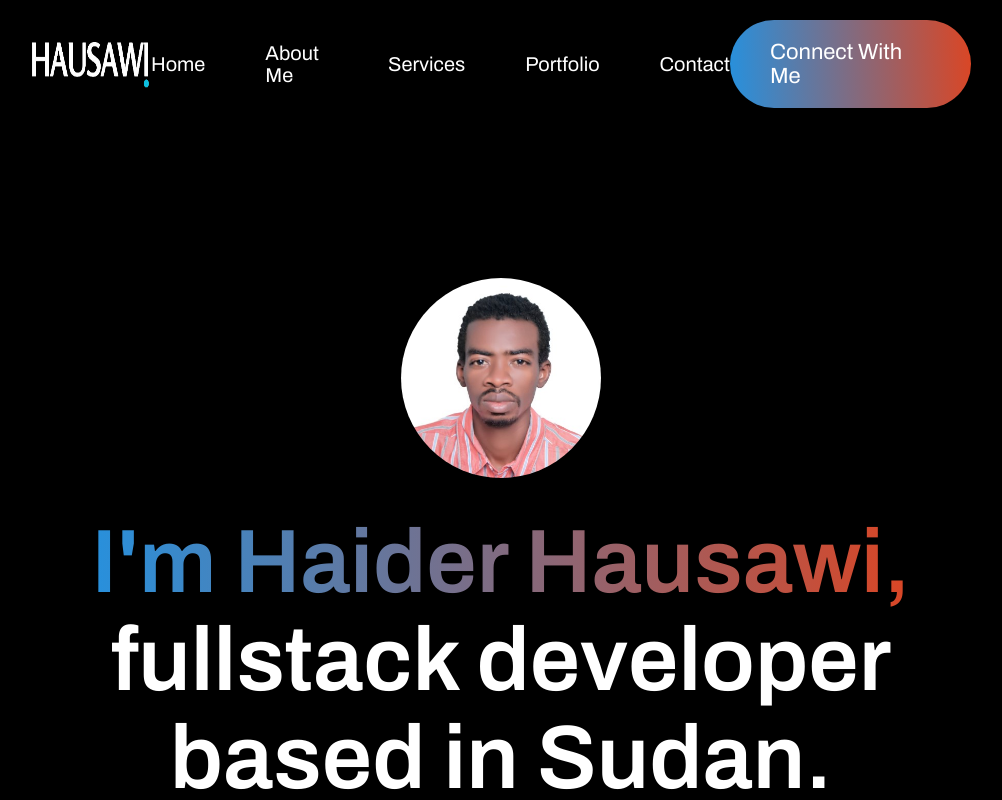
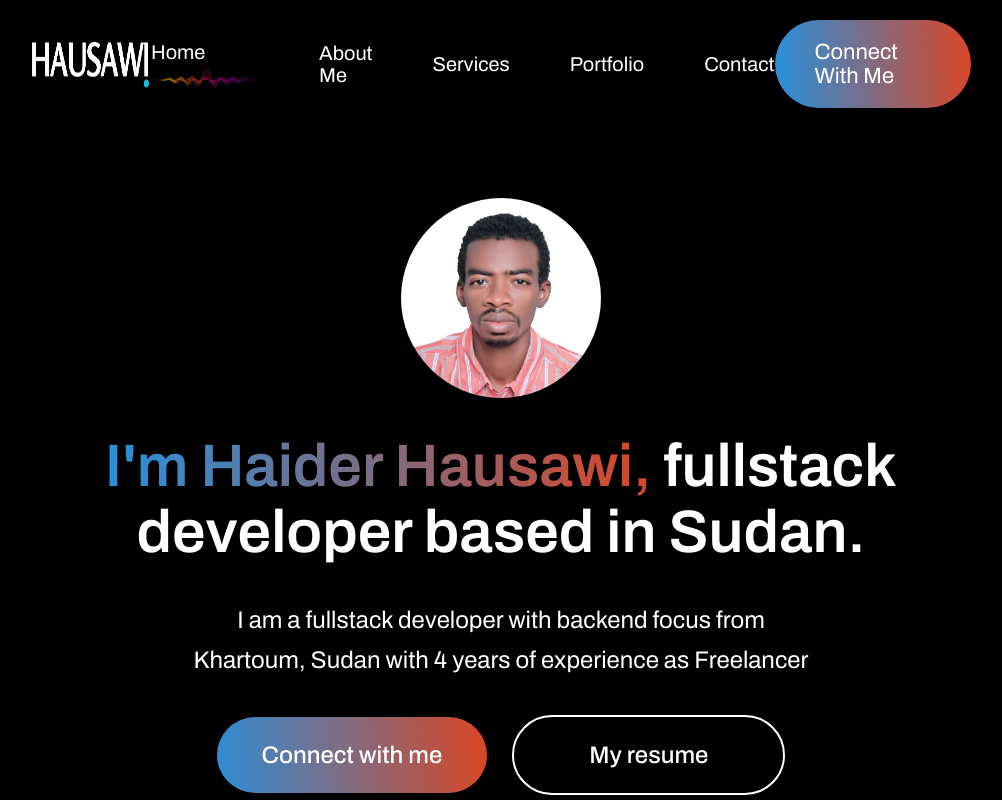
Before and after one commit to hausawi/portfolio, a React (Vite) app in the folder portfolio/: page / in a window 1280 px wide. Shown: the top 800 px of the page, without its empty margins (139-1141 px from the left). Built offline with nearby package versions, Linux system fonts and the light colour scheme.

Commit message:
setup scroll functionality

```diff
--- a/portfolio/package.json
+++ b/portfolio/package.json
@@ -12,7 +12,8 @@
   "dependencies": {
     "react": "^19.1.0",
     "react-anchor-link-smooth-scroll": "^1.0.12",
-    "react-dom": "^19.1.0"
+    "react-dom": "^19.1.0",
+    "react-router-dom": "^7.6.3"
   },
   "devDependencies": {
     "@eslint/js": "^9.29.0",
--- a/portfolio/src/assets/services-data.js
+++ b/portfolio/src/assets/services-data.js
@@ -39,33 +39,38 @@
 		w_no: 1,
 		w_name: 'Web design',
 		w_img: Blog,
+		w_url: 'https://haiderportfolio-navy.vercel.app/',
 	},
 	{
 		w_no: 2,
 		w_name: 'Web design',
 		w_img: Blog,
+		w_url: 'https://lms-sudemy.vercel.app/',
 	},
 	{
 		w_no: 3,
 		w_name: 'Web design',
 		w_img: Blog,
+		w_url: 'https://lms-sudemy.vercel.app/',
 	},
 	{
 		w_no: 4,
 		w_name: 'Web design',
 		w_img: Blog,
+		w_url: 'https://lms-sudemy.vercel.app/',
 	},
 	{
 		w_no: 5,
 		w_name: 'Web design',
 		w_img: Blog,
+		w_url: 'https://lms-sudemy.vercel.app/',
 	},
 	{
 		w_no: 6,
 		w_name: 'Web design',
 		w_img: Blog,
+		w_url: 'https://lms-sudemy.vercel.app/',
 	},
-
 ];
 
 export default Services_data
--- a/portfolio/src/components/About/About.jsx
+++ b/portfolio/src/components/About/About.jsx
@@ -4,7 +4,7 @@
 
 const About = () => {
 	return (
-		<div className='about'>
+		<div id='about' className='about'>
 			<div className='about-title'>
 				<h1>About Me</h1>
 				<img src={wave} alt='' />
--- a/portfolio/src/components/Contact/Contact.jsx
+++ b/portfolio/src/components/Contact/Contact.jsx
@@ -6,7 +6,7 @@
 
 const Contact = () => {
 	return (
-		<div className='contact'>
+		<div id='contact' className='contact'>
 			<div className='contact-title'>
 				<h1>Get in touch</h1>
 				<img src={wave} alt='' />
--- a/portfolio/src/components/Footer/Footer.jsx
+++ b/portfolio/src/components/Footer/Footer.jsx
@@ -4,7 +4,7 @@
 
 const Footer = () => {
   return (
-		<div className='footer'>
+		<div  className='footer'>
 			<div className='footer-top'>
 				<div className='footer-top-left'>
 					<img src={logo} alt='' />
--- a/portfolio/src/components/Hero/Hero.css
+++ b/portfolio/src/components/Hero/Hero.css
@@ -12,13 +12,13 @@
 }
 
 .hero img{
-    margin-top: 150px;
+    margin-top: 70px;
 }
 
 .hero h1{
     text-align: center;
     width: 70%;
-    font-size: 90px;
+    font-size: 60px;
     font-weight: 600;
 
 }
--- a/portfolio/src/components/Hero/Hero.jsx
+++ b/portfolio/src/components/Hero/Hero.jsx
@@ -4,7 +4,7 @@
 
 const Hero = () => {
   return (
-		<div className='hero'>
+		<div id='home' className='hero'>
 			<img className='profile' src={profile} alt='' />
 			<h1>
 				<span>I'm Haider Hausawi,</span> fullstack developer based in Sudan.
--- a/portfolio/src/components/MyWork/MyWork.jsx
+++ b/portfolio/src/components/MyWork/MyWork.jsx
@@ -1,23 +1,32 @@
 import { mywork_data } from '../../assets/services-data';
 import wave from '../../assets/wave.png';
 import arrow from '../../assets/arrow.png';
+import { Link } from 'react-router-dom';
 import './MyWork.css';
+import { useState } from 'react';
+
 
 const MyWork = () => {
 	return (
-		<div className='mywork'>
+		<div id='work' className='mywork'>
 			<div className='mywork-title'>
 				<h1>My latest work</h1>
 				<img src={wave} alt='' />
 			</div>
 			<div className='mywork-container'>
-				{mywork_data.map((work, index) => {
-					return <img key={index} src={work.w_img} alt='' />;
-				})}
+
+					{mywork_data.map((work, index) => {
+						return (
+							<a key={index} href={work.w_url}>
+								<img src={work.w_img} alt='' />
+							</a>
+						);
+					})}
+
 			</div>
-			<div className="mywork-showmore">
+			<div className='mywork-showmore'>
 				<p>Show More</p>
-				<img src={arrow} alt="" />
+				<img src={arrow} alt='' />
 			</div>
 		</div>
 	);
--- a/portfolio/src/components/Navbar/Navbar.css
+++ b/portfolio/src/components/Navbar/Navbar.css
@@ -30,3 +30,18 @@
 .nav-connect:hover{
     transform: scale(1.05);
 }
+.nav-menu li{
+    display: flex;
+    flex-direction: column;
+    gap: 5px;
+    cursor: pointer;
+}
+
+.nav-menu li img{
+    display: flex;
+    margin: auto;
+}
+.anchor-link{
+    text-decoration: none;
+    color: white;
+}
--- a/portfolio/src/components/Navbar/Navbar.jsx
+++ b/portfolio/src/components/Navbar/Navbar.jsx
@@ -1,21 +1,39 @@
-import React from 'react'
-import './Navbar.css'
-import logo from '../../assets/logo.png'
+import React, { useState } from 'react';
+import AnchorLink  from 'react-anchor-link-smooth-scroll';
+import './Navbar.css';
+import wave1 from '../../assets/wave1.png';
+import logo from '../../assets/logo.png';
 
 const Navbar = () => {
-  return (
+	const [menu, setMenu] = useState('home');
+	return (
 		<div className='navbar'>
 			<img className='logo' src={logo} alt='' />
 			<ul className='nav-menu'>
-				<li>Home</li>
-				<li>About Me</li>
-				<li>Services</li>
-				<li>Portfolio</li>
-				<li>Contact</li>
-      </ul>
-      <div className="nav-connect">Connect With Me</div>
+				<li> <AnchorLink className='anchor-link'  href='#home' >
+					<p onClick={()=>setMenu("home")}>Home</p></AnchorLink>
+					{menu === 'home' ? <img src={wave1} alt='' /> : <></>}
+				</li>
+				<li> <AnchorLink className='anchor-link' offset={50} href='#about' >
+					<p onClick={()=>setMenu("about")}>About Me</p></AnchorLink>
+					{menu === 'about' ? <img src={wave1} alt='' /> : <></>}
+				</li>
+				<li> <AnchorLink className='anchor-link' offset={50} href='#services' >
+					<p onClick={()=>setMenu("services")}>Services</p></AnchorLink>
+					{menu === 'services' ? <img src={wave1} alt='' /> : <></>}
+				</li>
+				<li> <AnchorLink className='anchor-link' offset={50} href='#work' >
+					<p onClick={()=>setMenu("work")}>Portfolio</p></AnchorLink>
+					{menu === 'work' ? <img src={wave1} alt='' /> : <></>}
+				</li>
+				<li> <AnchorLink className='anchor-link' offset={50} href='#contact' >
+					<p onClick={()=>setMenu("contact")}>Contact</p></AnchorLink>
+					{menu === 'contact' ? <img src={wave1} alt='' /> : <></>}
+				</li>
+			</ul>
+			<div className='nav-connect'>Connect With Me</div>
 		</div>
 	);
-}
+};
 
-export default Navbar
+export default Navbar;
--- a/portfolio/src/components/Services/Services.jsx
+++ b/portfolio/src/components/Services/Services.jsx
@@ -1,11 +1,12 @@
 import './Services.css';
 import Services_data from '../../assets/services-data.js';
-import wave from '../../assets/wave.png'
-import arrow from '../../assets/arrow.png'
+import wave from '../../assets/wave.png';
+import arrow from '../../assets/arrow.png';
+
 
 const Services = () => {
 	return (
-		<div className='services'>
+		<div id='services' className='services'>
 			<div className='services-title'>
 				<h1>My Services</h1>
 				<img src={wave} alt='' />
@@ -13,13 +14,14 @@
 			<div className='services-container'>
 				{Services_data.map((service, index) => {
 					return (
+
 							<div key={index} className='services-format'>
 								<h3>{service.s_no}</h3>
 								<h2>{service.s_name}</h2>
 								<p>{service.s_desc}</p>
 								<div className='services-readmore'>
 									<p>Read More</p>
-                                <img src={arrow} alt="" />
+									<img src={arrow} alt='' />
 								</div>
 							</div>
 					);
```
Also changed, not shown: portfolio/src/assets/wave1.png (added), 1 other file (tests, documents, lock files or other folders). Lines whose indentation alone changed are shown as unchanged.
